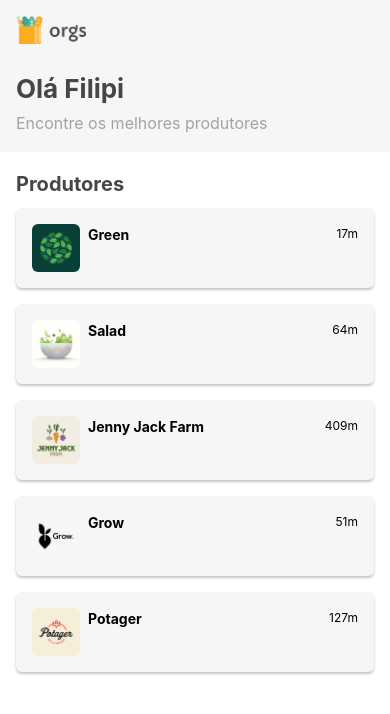
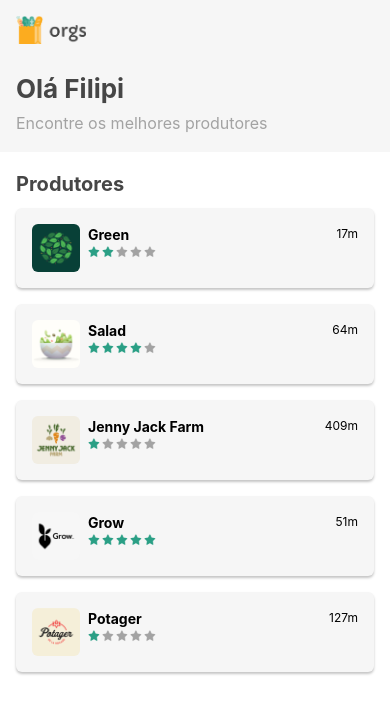
Before and after one commit to FilipiRafael/orgshooks, a React Native app: screen / in a window 390 px wide. Shown: the top 714 px of the page. Built offline with nearby package versions, Linux system fonts and the light colour scheme.

Commit message:
Add new updates

```diff
--- /dev/null
+++ b/src/componentes/Estrela.js
@@ -0,0 +1,34 @@
+import React from 'react';
+import {Image, TouchableOpacity, StyleSheet} from 'react-native';
+
+import estrela from '../assets/estrela.png';
+import estrelaCinza from '../assets/estrelaCinza.png';
+
+export default function Estrela({
+  onPress,
+  desabilitada = true,
+  grande = false,
+  preenchida,
+}) {
+  const estilos = estilosFuncao(grande);
+  const getImage = () => {
+    if (preenchida) {
+      return estrela;
+    }
+    return estrelaCinza;
+  };
+  return (
+    <TouchableOpacity onPress={onPress} disabled={desabilitada}>
+      <Image style={estilos.estrela} source={getImage()} />
+    </TouchableOpacity>
+  );
+}
+
+const estilosFuncao = grande =>
+  StyleSheet.create({
+    estrela: {
+      width: grande ? 36 : 12,
+      height: grande ? 36 : 12,
+      marginRight: 2,
+    },
+  });
--- /dev/null
+++ b/src/componentes/Estrelas.js
@@ -0,0 +1,39 @@
+import React, {useState} from 'react';
+import {StyleSheet, View} from 'react-native';
+import Estrela from './Estrela';
+
+export default function Estrelas({
+  quantidade: quantidadeAntiga,
+  editavel = false,
+  grande = false,
+}) {
+  const [quantidade, setQuantidade] = useState(quantidadeAntiga);
+
+  const RenderEstrelas = () => {
+    const listaEstrelas = [];
+    for (let i = 0; i < 5; i++) {
+      listaEstrelas.push(
+        <Estrela
+          onPress={() => setQuantidade(i + 1)}
+          desabilitada={!editavel}
+          preenchida={i < quantidade}
+          grande={grande}
+          key={i}
+        />,
+      );
+    }
+    return listaEstrelas;
+  };
+
+  return (
+    <View style={estilos.estrelas}>
+      <RenderEstrelas />
+    </View>
+  );
+}
+
+const estilos = StyleSheet.create({
+  estrelas: {
+    flexDirection: 'row',
+  },
+});
--- a/src/telas/Home/componentes/Produtor.js
+++ b/src/telas/Home/componentes/Produtor.js
@@ -1,15 +1,27 @@
-import React from 'react';
-import {Text, View, Image, StyleSheet} from 'react-native';
+import React, {useState} from 'react';
+import {Text, View, Image, StyleSheet, TouchableOpacity} from 'react-native';
+import Estrelas from '../../../componentes/Estrelas';
 
 export default function Produtor({nome, imagem, distancia, estrelas}) {
+  const [selecionado, setSelecionado] = useState(false);
+
   return (
-    <View style={estilos.cartao}>
+    <TouchableOpacity
+      style={estilos.cartao}
+      onPress={() => setSelecionado(!selecionado)}>
       <Image style={estilos.imagem} source={imagem} accessibilityLabel={nome} />
       <View style={estilos.informacoes}>
-        <Text style={estilos.nome}>{nome}</Text>
+        <View>
+          <Text style={estilos.nome}>{nome}</Text>
+          <Estrelas
+            quantidade={estrelas}
+            editavel={selecionado}
+            grande={selecionado}
+          />
+        </View>
         <Text style={estilos.distancia}>{distancia}</Text>
       </View>
-    </View>
+    </TouchableOpacity>
   );
 }
 
```
